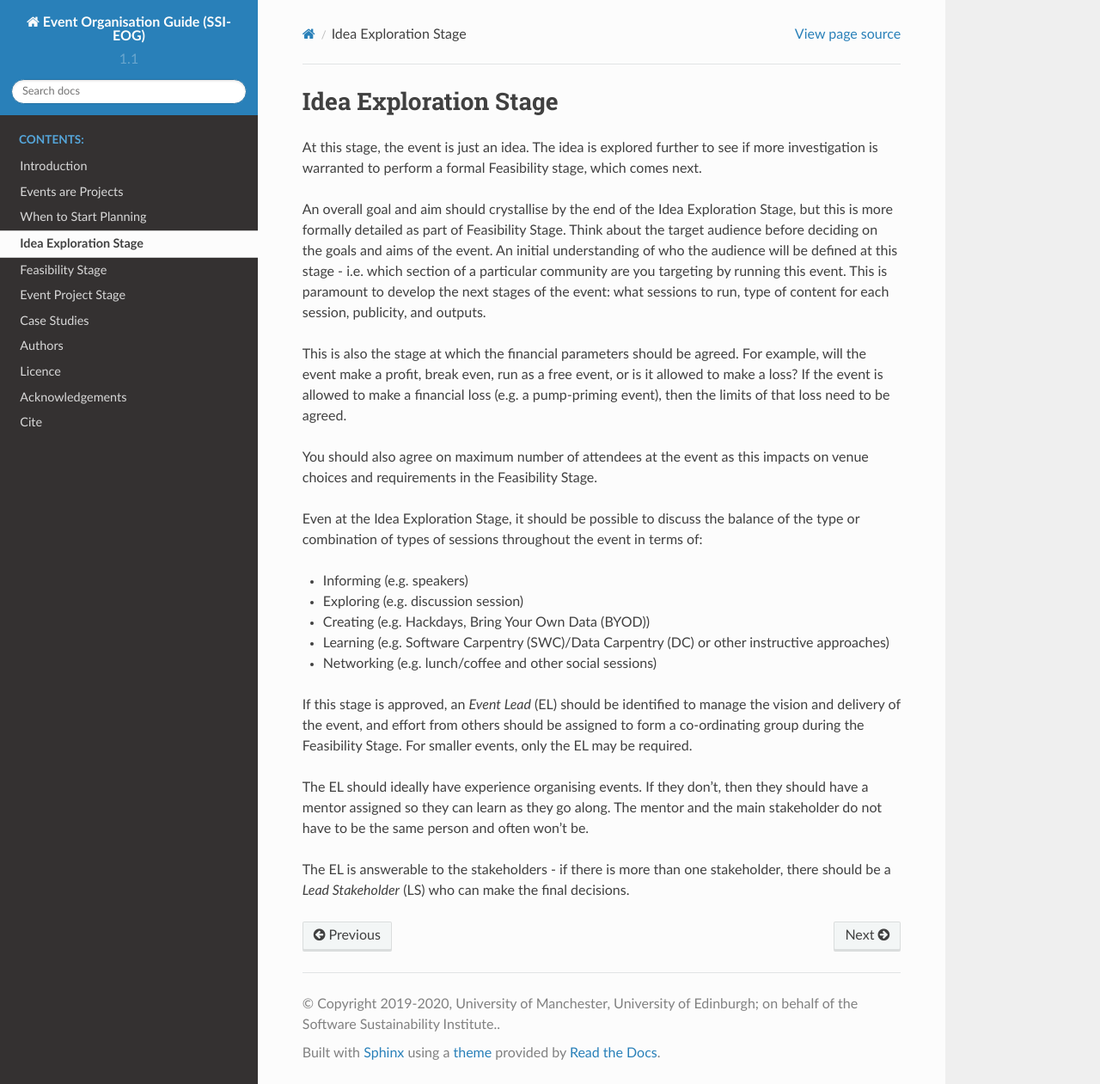
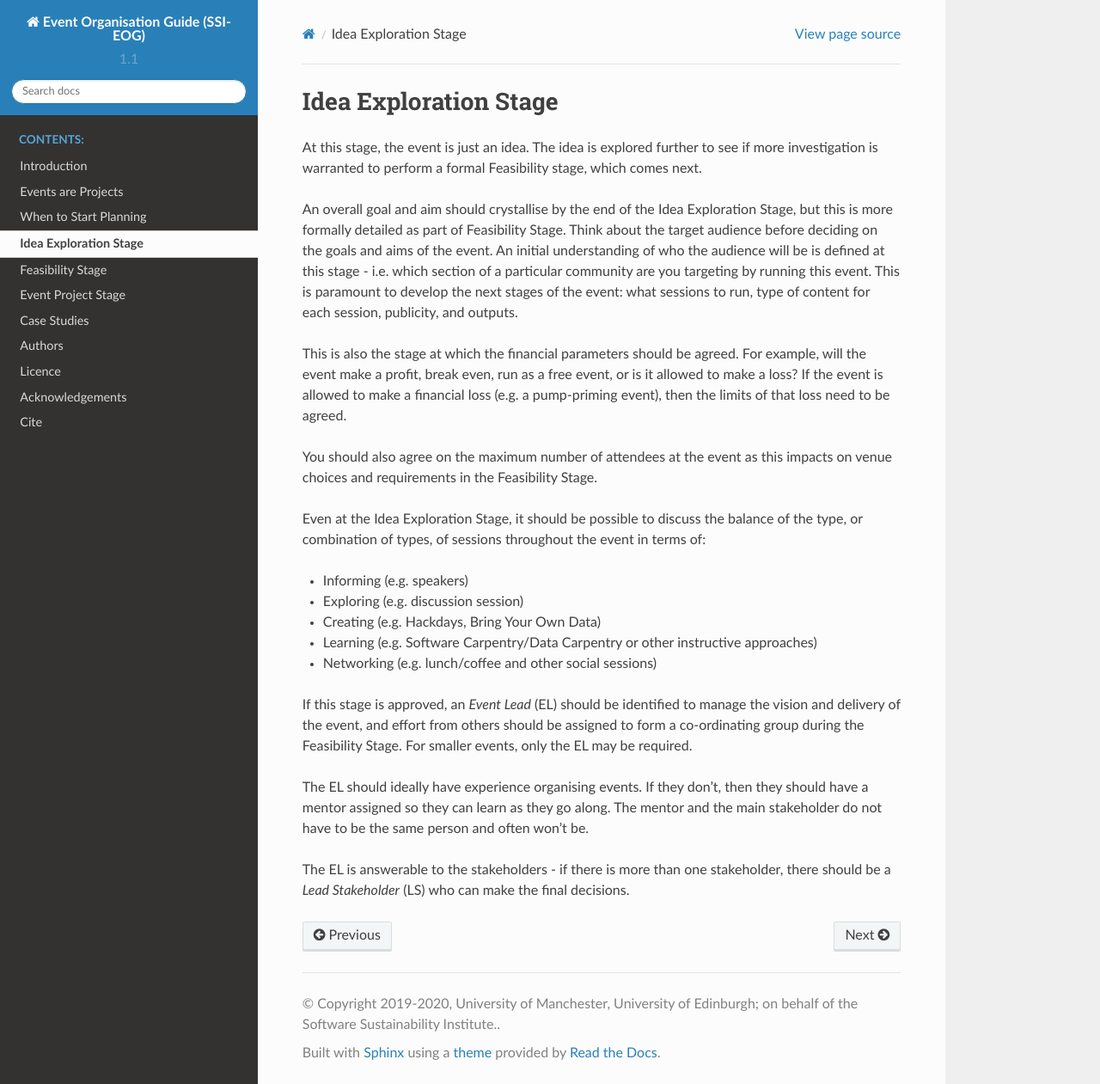
Before and after one commit to softwaresaved/event-organisation-guide, a Sphinx documentation site: the page built from docs/eog/ideas-exploration-stage.rst, in a window 1280 px wide and 1261 px high. Shown: the whole window at 86% size. Built offline with Sphinx 7.4.7 and the Read the Docs theme 2.0.0, drawn with Linux system fonts in a browser that asks for light colours.

Commit message:
Update ideas-exploration-stage.rst

```diff
--- a/docs/eog/ideas-exploration-stage.rst
+++ b/docs/eog/ideas-exploration-stage.rst
@@ -6,18 +6,18 @@ Idea Exploration Stage
 At this stage, the event is just an idea. The idea is explored further to see if more investigation is warranted to perform a formal Feasibility stage, which comes next.
 
 An overall goal and aim should crystallise by the end of the Idea Exploration Stage, but this is more formally detailed as part of Feasibility Stage.
-Think about the target audience before deciding on the goals and aims of the event. An initial understanding of who the audience will be defined at this stage - i.e. which section of a particular community are you targeting by running this event. This is paramount to develop the next stages of the event: what sessions to run, type of content for each session, publicity, and outputs.
+Think about the target audience before deciding on the goals and aims of the event. An initial understanding of who the audience will be is defined at this stage - i.e. which section of a particular community are you targeting by running this event. This is paramount to develop the next stages of the event: what sessions to run, type of content for each session, publicity, and outputs.
 
 This is also the stage at which the financial parameters should be agreed. For example, will the event make a profit, break even, run as a free event, or is it allowed to make a loss? If the event is allowed to make a financial loss (e.g. a pump-priming event), then the limits of that loss need to be agreed.
 
-You should also agree on maximum number of attendees at the event as this impacts on venue choices and requirements in the Feasibility Stage.
+You should also agree on the maximum number of attendees at the event as this impacts on venue choices and requirements in the Feasibility Stage.
 
-Even at the Idea Exploration Stage, it should be possible to discuss the balance of the type or combination of types of sessions throughout the event in terms of:
+Even at the Idea Exploration Stage, it should be possible to discuss the balance of the type, or combination of types, of sessions throughout the event in terms of:
 
 - Informing (e.g. speakers)
 - Exploring (e.g. discussion session)
-- Creating (e.g. Hackdays, Bring Your Own Data (BYOD))
-- Learning (e.g. Software Carpentry (SWC)/Data Carpentry (DC) or other instructive approaches)
+- Creating (e.g. Hackdays, Bring Your Own Data)
+- Learning (e.g. Software Carpentry/Data Carpentry or other instructive approaches)
 - Networking (e.g. lunch/coffee and other social sessions)
 
 If this stage is approved, an *Event Lead* (EL) should be identified to manage the vision and delivery of the event, and effort from others should be assigned to form a co-ordinating group during the Feasibility Stage. For smaller events, only the EL may be required.
```
